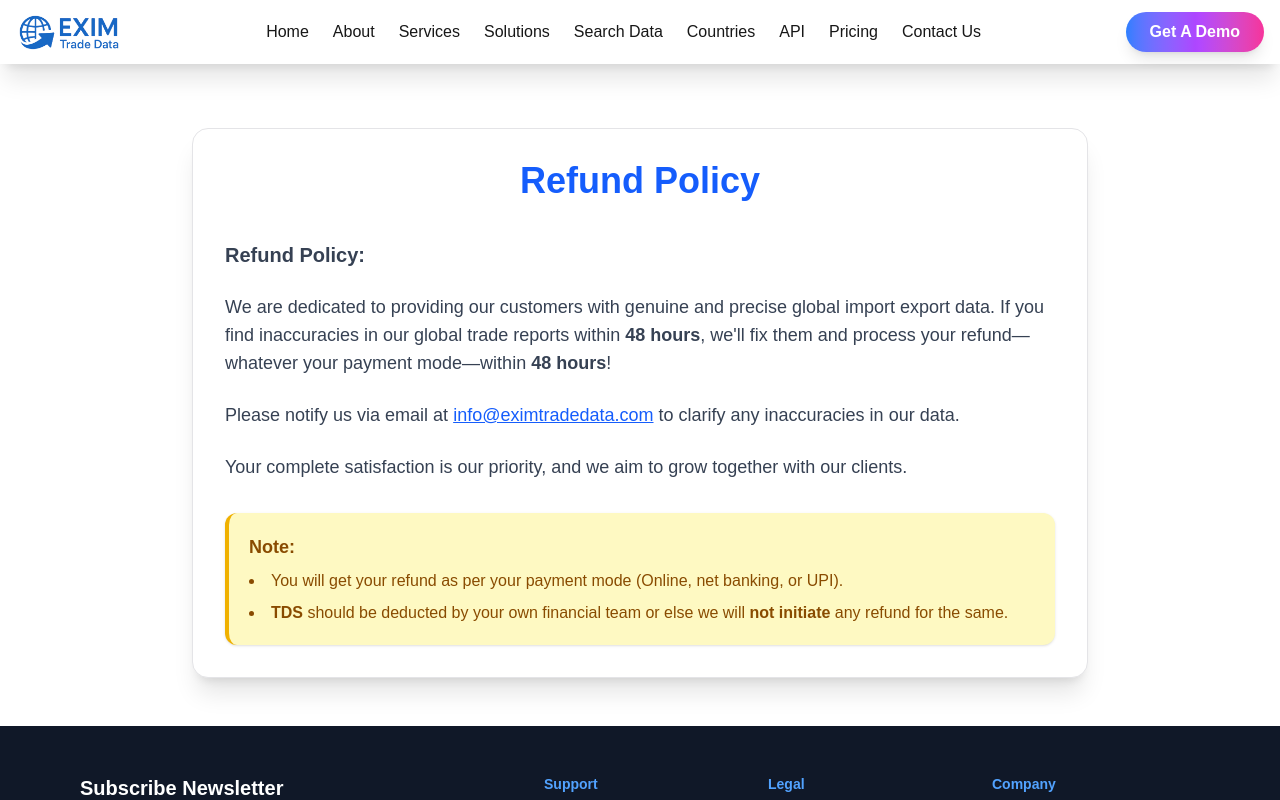
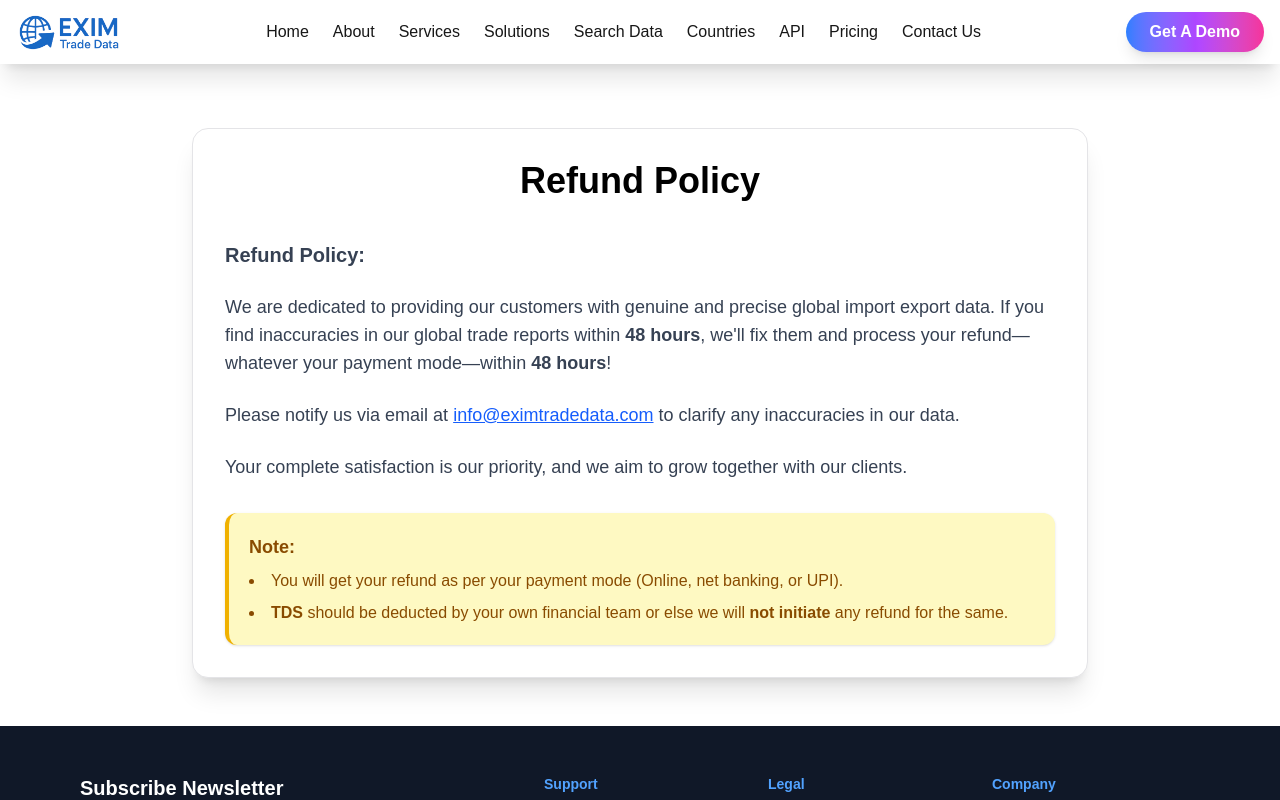
Before and after one commit to MadhavKumar200625/sample-eximtrade, a Next.js app: page /refund-policy in a window 1280 px wide. Shown: the top 800 px of the page. Built offline with nearby package versions, Linux system fonts and the light colour scheme.

Commit message:
sample - 5

```diff
--- a/app/refund-policy/page.js
+++ b/app/refund-policy/page.js
@@ -4,7 +4,7 @@
   return (
     <div className="bg-white px-4 pb-12 pt-32 sm:px-6 lg:px-8">
       <div className="max-w-4xl mx-auto bg-white p-8 shadow-xl rounded-2xl border border-zinc-200">
-        <h1 className="text-4xl font-extrabold text-center text-blue-600 mb-4">
+        <h1 className="text-4xl font-extrabold text-center text-black mb-4">
           Refund Policy
         </h1>
         <h2 className="text-xl font-semibold text-gray-700 mb-6 mt-10">
```
